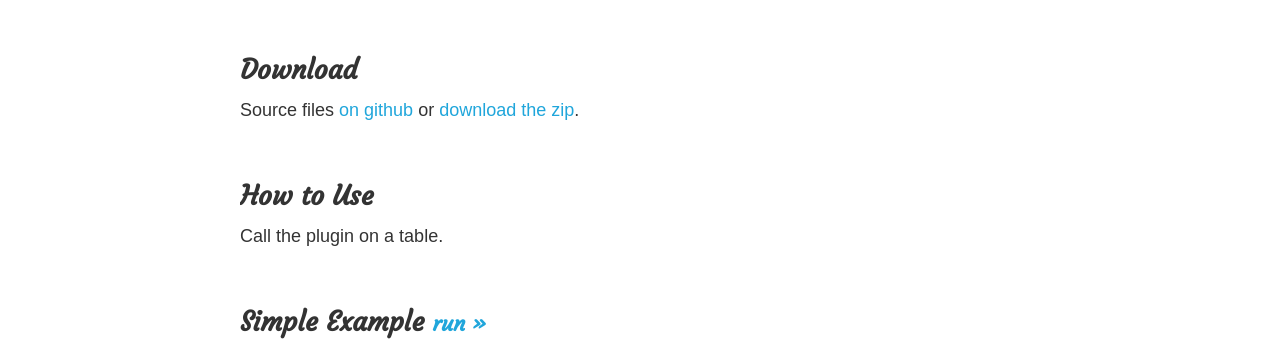
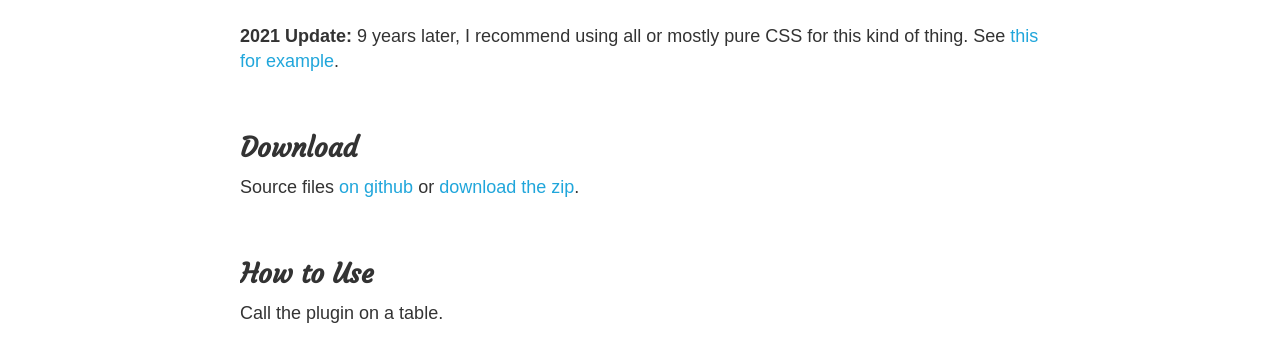
Before and after one commit to johnpolacek/stacktable.js, a website: page index.html in a window 1280 px wide. Shown: the part 396-741 px from the top of the page. Drawn offline with nearby package versions, Linux system fonts and the light colour scheme.

Commit message:
Add 2021 update with link to CSS example

```diff
--- a/index.html
+++ b/index.html
@@ -25,6 +25,8 @@
   <a href="https://github.com/johnpolacek/stacktable.js/"><img style="position: absolute; top: 0; right: 0; border: 0;" src="https://s3.amazonaws.com/github/ribbons/forkme_right_red_aa0000.png" alt="Fork me on GitHub"></a>
 
   <p>The purpose of stacktable.js is to give you an easy way of converting wide tables to a format that will work better on small screens. It creates a copy of the table that is converted into a 2-column key/value format.</p>
+
+  <p><strong>2021 Update:</strong> 9 years later, I recommend using all or mostly pure CSS for this kind of thing. See <a href="https://codepen.io/scottjehl/pen/abJrPOP?editors=1100">this for example</a>.</p>
 
   <h2>Download</h2>
   <p>Source files <a href="https://github.com/johnpolacek/stacktable.js/" target="_blank">on github</a> or <a href="https://github.com/johnpolacek/stacktable.js/zipball/master/" target="_blank">download the zip</a>.</p>
```
